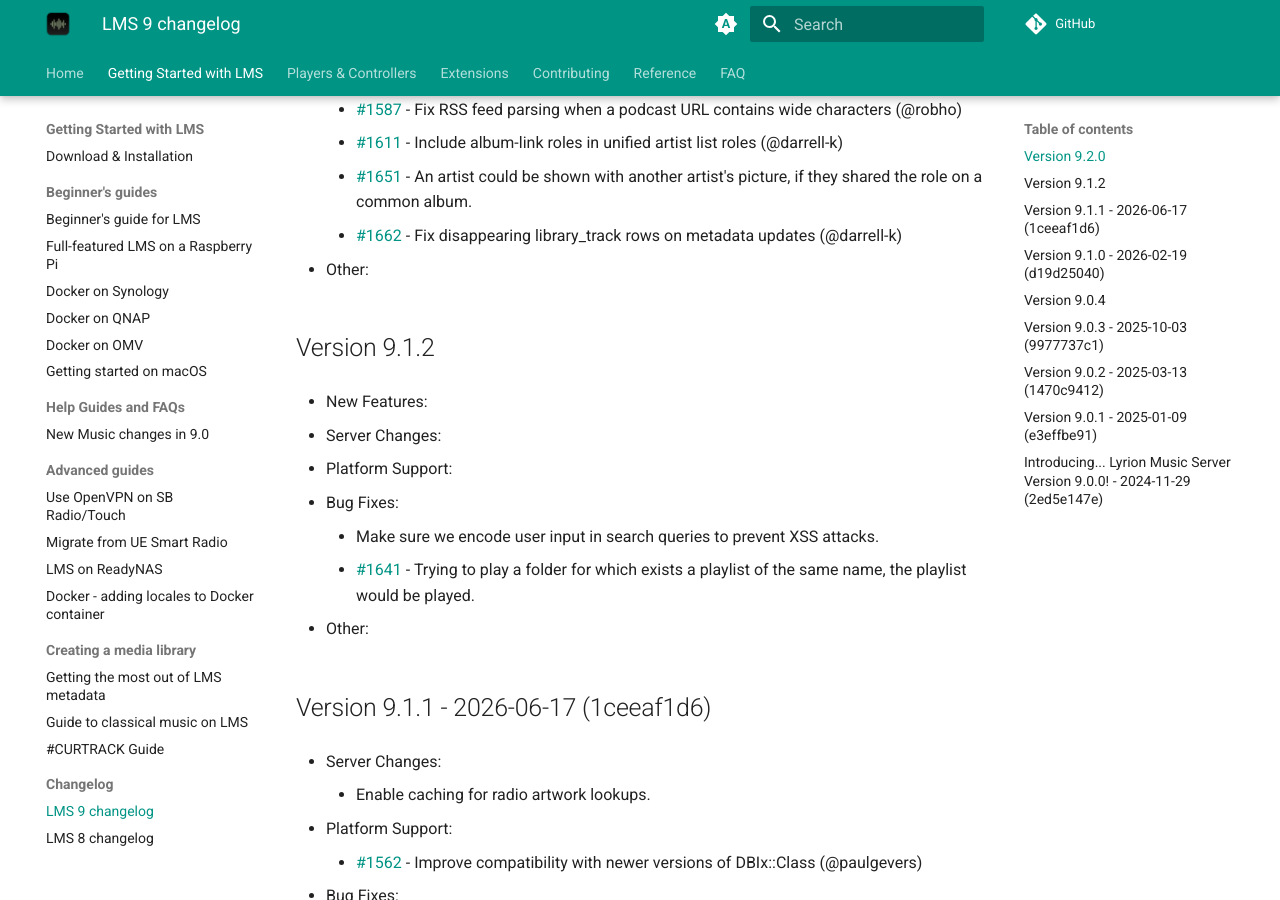
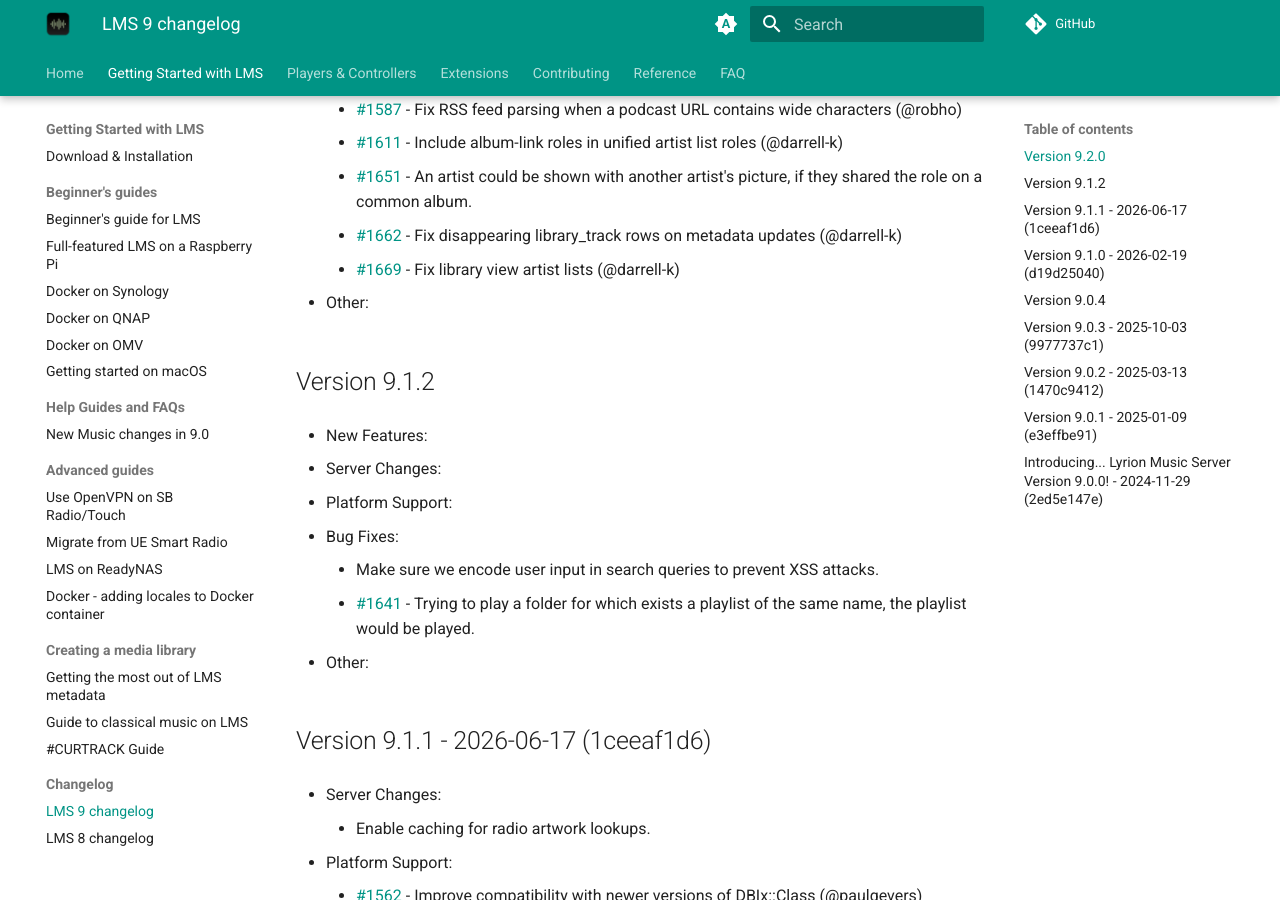
Before and after one commit to LMS-Community/lms-community.github.io, an MkDocs documentation site: the page built from docs/getting-started/changelog-lms9.md, in a window 1280 px wide and 900 px high, scrolled down 2412 px. Built offline with MkDocs 1.6.1 and Material for MkDocs 9.7.7, drawn with Linux system fonts in a browser that asks for light colours; a script that is not in the unit is left out; plug-ins that fetch from the network failed and are left out; comment, search, counter and statistics services are not loaded.

```diff
--- a/docs/getting-started/changelog-lms9.md
+++ b/docs/getting-started/changelog-lms9.md
@@ -64,6 +64,7 @@
 	- [#1611](https://github.com/LMS-Community/slimserver/pull/1611) \- Include album-link roles in unified artist list roles (@darrell-k)
 	- [#1651](https://github.com/LMS-Community/slimserver/pull/1651) \- An artist could be shown with another artist's picture, if they shared the role on a common album.
 	- [#1662](https://github.com/LMS-Community/slimserver/pull/1662) \- Fix disappearing library\_track rows on metadata updates (@darrell-k)
+	- [#1669](https://github.com/LMS-Community/slimserver/pull/1669) \- Fix library view artist lists (@darrell-k)
 
 - Other:
 
```
